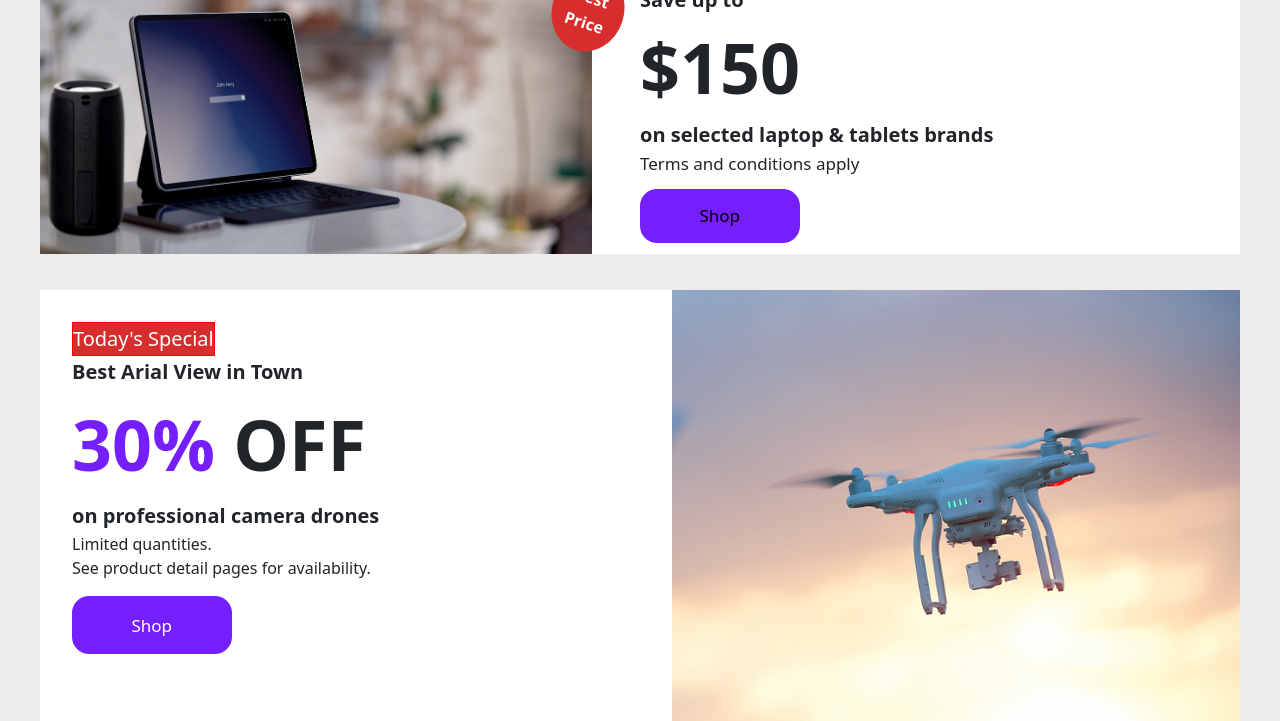
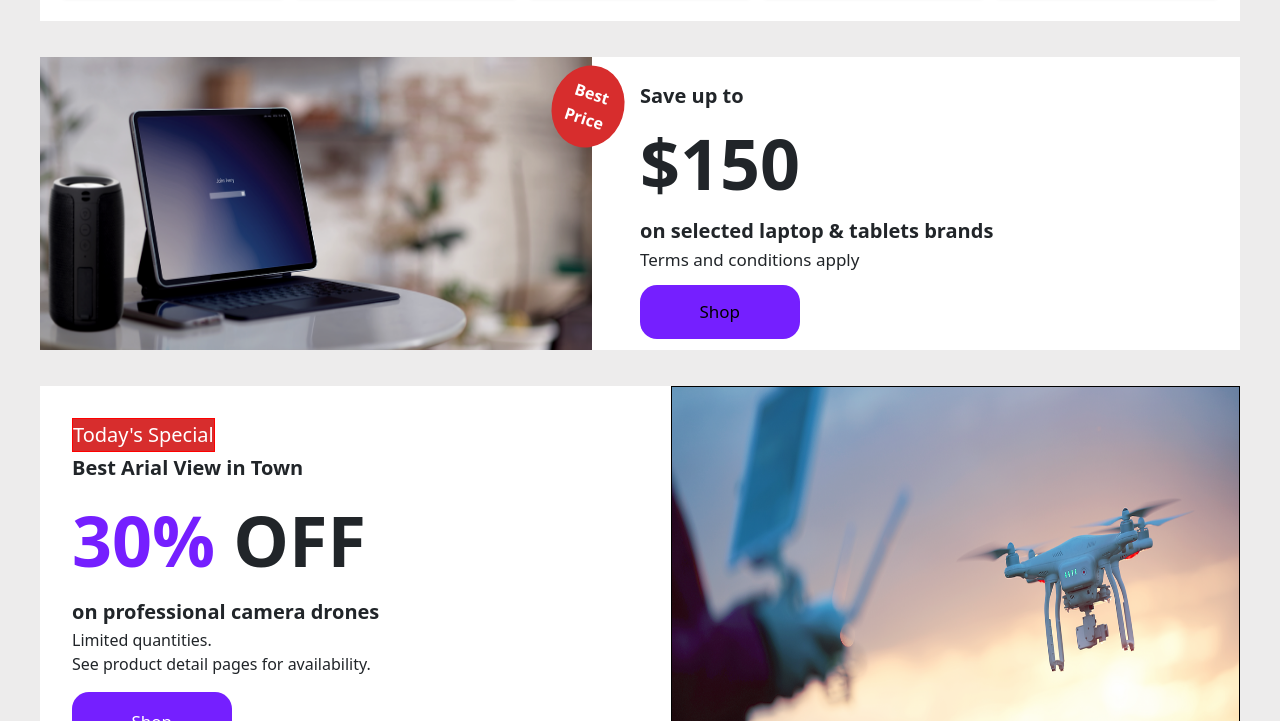
Before and after one commit to Delightsheriff/TechTrove, a plain HTML site: page index.html in a window 1280 px wide. Shown: the part 2079-2800 px from the top of the page. Drawn offline with nearby package versions, Linux system fonts and the light colour scheme.

Commit message:
fixed responsiveness for small devices

```diff
--- a/index.html
+++ b/index.html
@@ -339,7 +339,9 @@
           <button>Shop</button>
         </div>
 
-        <div class="pic"></div>
+        <div class="pic">
+          <img src="../images/todays-special.png" alt="todays-special" />
+        </div>
       </section>
       <section class="brand_title">
         <p>Brands</p>
--- a/styles/footer.css
+++ b/styles/footer.css
@@ -94,8 +94,8 @@ footer .shop ul li {
 .bmt-img {
   display: flex;
   justify-content: space-between;
-  gap: 0.2rem !important;
-  align-items: center;
+  /* align-items: center; */
+  flex-wrap: wrap;
 }
 .bottom p {
   font-size: 14px;
@@ -117,8 +117,9 @@ footer .shop ul li {
     display: flex;
     justify-content: space-between;
   }
-  .tic,
+  .pic,
   .help-text {
     flex: 1;
+    border: 1px solid #000;
   }
 }
--- a/styles/index.css
+++ b/styles/index.css
@@ -36,14 +36,14 @@ picture {
   max-width: 1200px !important;
 }
 #landing-page {
-  margin-top: 8rem !important;
-  padding: 1rem 0 !important ;
-  transition: background-image 1s ease-in-out;
+  margin-top: 10rem !important;
+  padding: 3rem 0 !important ;
+  transition: background-image 1.5s ease-in-out;
   background-position: center;
-
   background-repeat: no-repeat;
   background-size: cover;
-  height: fit-content;
+  height: max-content;
+  /* 100% !important */
 }
 #landing_text {
   margin-top: 3rem !important;
@@ -263,16 +263,11 @@ picture {
   width: 100%;
   margin: 2em 0 !important;
 }
-.pic {
-  background: url(../images/todays-special.png);
-  background-size: cover;
-  background-repeat: no-repeat;
-  height: 450px;
-  background-position: right;
+.pic img {
+  height: 100%;
 }
 .spec-white {
   padding: 2rem !important ;
-  height: 450px;
 }
 .spec-white button {
   background: #751fff;
@@ -402,7 +397,8 @@ picture {
     justify-content: space-between;
   }
   .spec-white,
-  .pic {
+  .pic,
+  .tic {
     flex: 1;
   }
   .eml {
```
